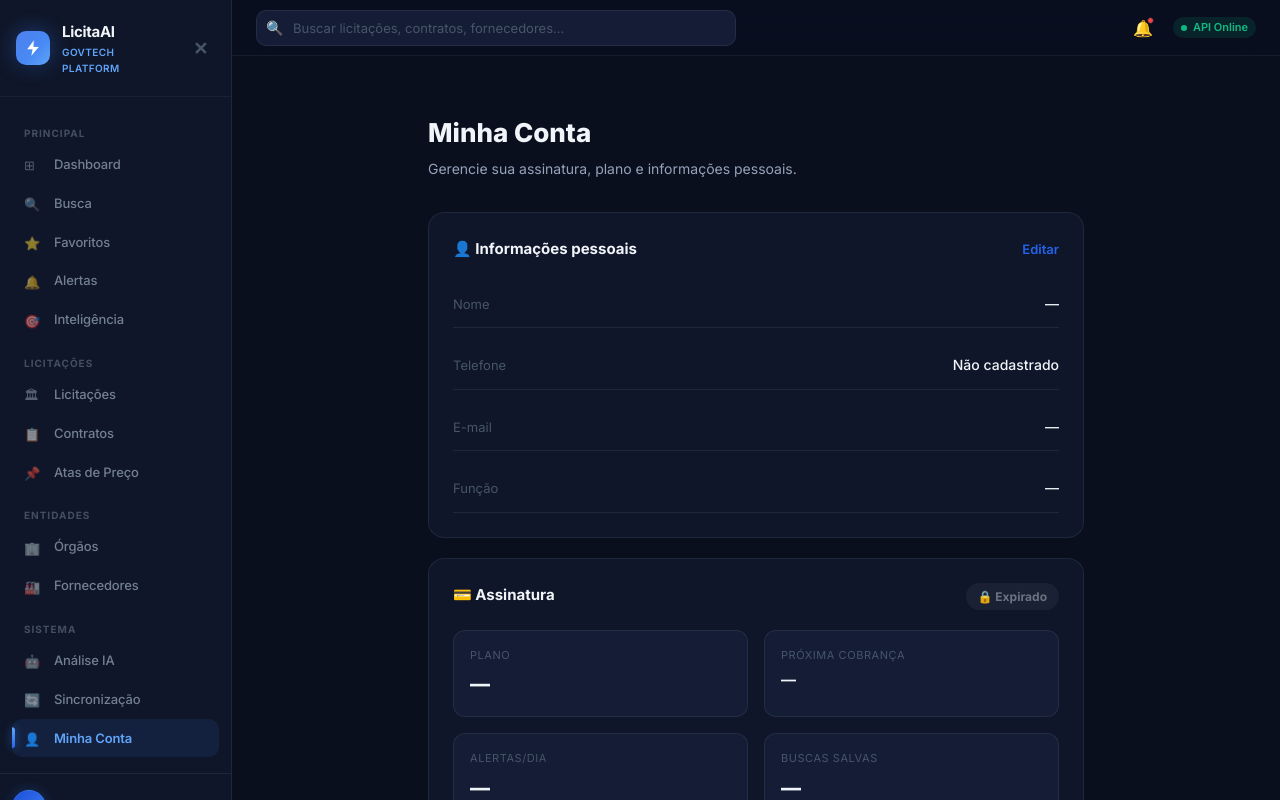
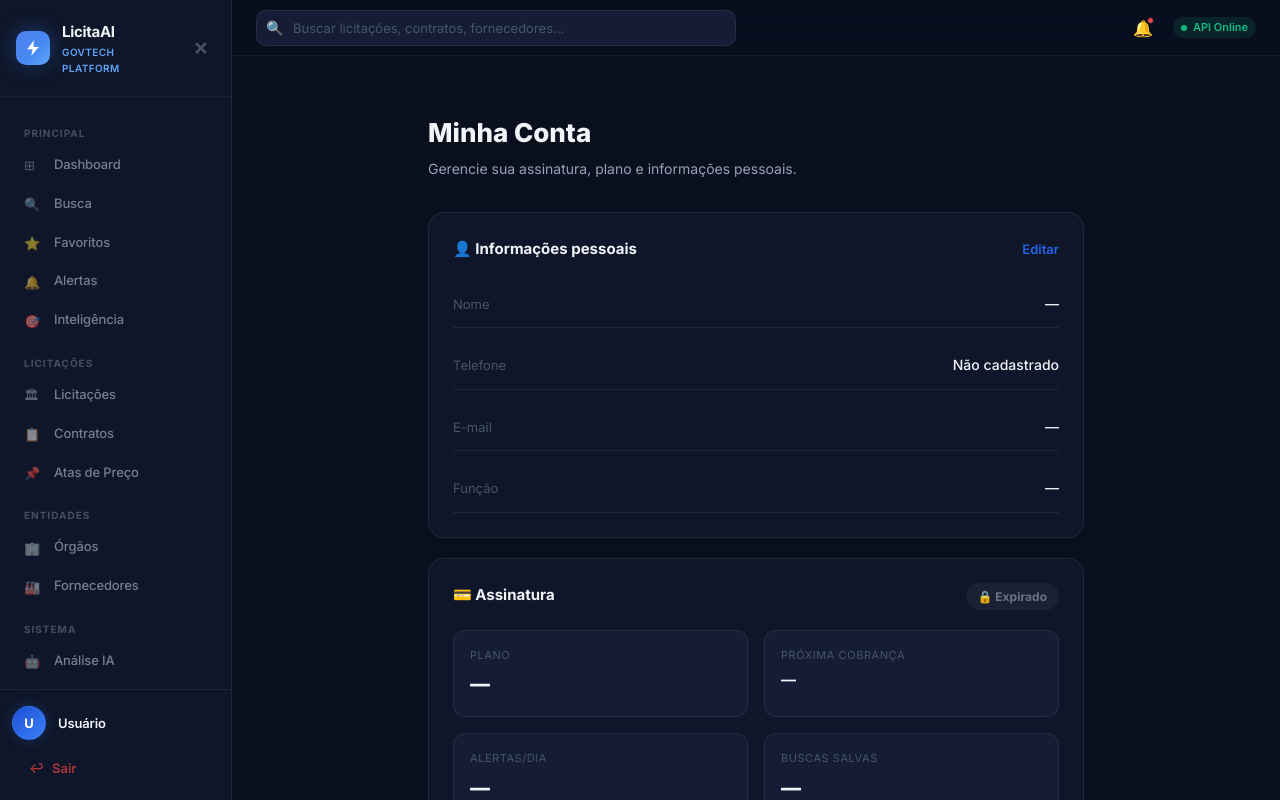
Before and after one commit to iurioliveira31/GOVTECH, a Next.js app in the folder apps/web/: page /conta in a window 1280 px wide. Shown: the top 800 px of the page. Built offline with nearby package versions, Linux system fonts and the light colour scheme; no server answers.

Commit message:
fix: enable scroll on sidebar nav

```diff
--- a/apps/web/src/app/globals.css
+++ b/apps/web/src/app/globals.css
@@ -262,7 +262,7 @@ input, textarea, select {
 
 .app-sidebar {
   width: var(--sidebar-width);
-  min-height: 100dvh;
+  height: 100dvh;
   background: var(--color-bg-surface);
   border-right: 1px solid var(--color-border);
   display: flex;
@@ -371,11 +371,25 @@ input, textarea, select {
 
 .sidebar-nav {
   flex: 1;
+  min-height: 0;
   padding: var(--space-4) var(--space-3);
   overflow-y: auto;
   display: flex;
   flex-direction: column;
   gap: var(--space-1);
+}
+.sidebar-nav::-webkit-scrollbar {
+  width: 4px;
+}
+.sidebar-nav::-webkit-scrollbar-track {
+  background: transparent;
+}
+.sidebar-nav::-webkit-scrollbar-thumb {
+  background: rgba(148,163,184,0.1);
+  border-radius: 4px;
+}
+.sidebar-nav::-webkit-scrollbar-thumb:hover {
+  background: rgba(148,163,184,0.2);
 }
 
 .sidebar-section-label {
```
